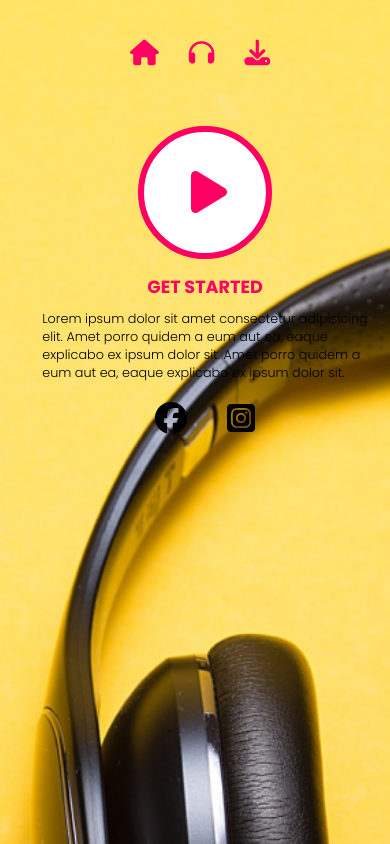
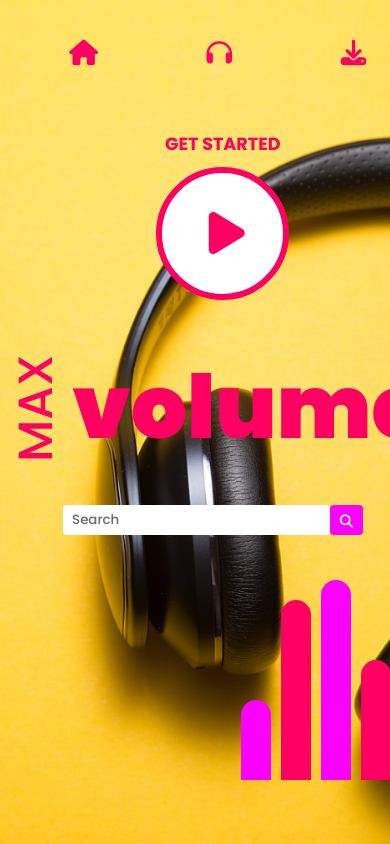
Before and after one commit to SKenzler/max-volume, a plain HTML site: page index.html in a window 390 px wide. Shown: the top 844 px of the page. Drawn offline with Linux system fonts and the light colour scheme.

Commit message:
simplify mobile layout

```diff
--- a/index.html
+++ b/index.html
@@ -22,7 +22,6 @@
 
     <!-- Navigation -->
 
-    <nav>
       <div class="nav-bar">
         <div class="nav-icons">
             <div class="nav-link">
@@ -53,7 +52,6 @@
             </div>
           </div>
       </div>
-    </nav>
 
      <!-- Hero Header -->
 
--- a/styles.css
+++ b/styles.css
@@ -63,7 +63,7 @@ body {
     color: var(--primary-color);
     font-size: 1.6rem;
     padding: 10px 20px 10px 10px;
-    transition: transform 0.3s ease;
+    transition: transform 0.5s ease;
 }
 
 .fa-house:hover, .fa-headphones:hover,
@@ -91,7 +91,7 @@ body {
 .play-button .fa-play {
     color: var(--primary-color);
     font-size: 3rem;
-    transition: transform 0.3s ease;
+    transition: transform 0.5s ease;
 }
 
 .play-button:hover {
@@ -126,7 +126,7 @@ body {
     font-size: 2rem;
     padding: 20px;
     margin-bottom: 10px;
-    transition: transform 0.3s ease-out;
+    transition: transform 0.5s ease-out;
 }
 
 .fa-facebook:hover, .fa-square-instagram:hover {
@@ -190,6 +190,7 @@ body {
 .search:focus {
    outline: none;
 }
+
 .btn-search {
     padding: 5px;
     background-color: var(--accent-color);
@@ -244,14 +245,9 @@ body {
 
 @media (max-width: 40em) {
 
-    body {
-        background-position: center;
-    }
     .container {
         display: grid;
         grid-template-columns: 1fr;
-        justify-content: center;
-        align-items: center;
     }
 
     .nav-bar {
@@ -260,14 +256,14 @@ body {
         grid-row: 1;
         justify-content: flex-start;
         align-items: center;
+        height: 300px;
     }
 
     .nav-icons {
         display: flex;
         flex-direction: row;
         justify-content: space-around;
-        align-items: flex-start;
-        padding: 0 10px 0 10px;
+        width: 100%;
     }
 
     .nav-text {
@@ -275,22 +271,32 @@ body {
     }
 
     .content-text {
-        padding: 0 40px 0 40px;
+        display: none;
+    }
+
+    .media-icons {
+        display: none;
     }
 
     .hero-section {
         display: flex;
         flex-direction: column;
-        align-items: center;
-        padding-top: 20px;
+        padding-top: 10px;
+    }
+
+    .hero_content {
+        display: flex;
+        flex-direction: column-reverse;
+    }
+
+    .btn-text {
+        padding-bottom: 10px;
     }
 
     .hero_header {
         display: flex;
         flex-direction: row-reverse;
-        justify-content: center;
-        align-items: center;
-        max-height: 100vh;
+        grid-row: 2;
     }
 
     .vetical-text {
@@ -310,14 +316,20 @@ body {
 
     .side-bar {
         display: flex;
-        grid-row: 2;
         flex-direction: column;
+        grid-row: 3;
         height: auto;
+    }
+
+    .search-bar {
+        display: flex;
+        justify-content: center;
+        max-height: 30px;
     }
 
     .music-icon {
         display: flex;
-        justify-content: start;
+        justify-content: flex-end;
         margin: 40px 0 40px 0;
     }
 
```
